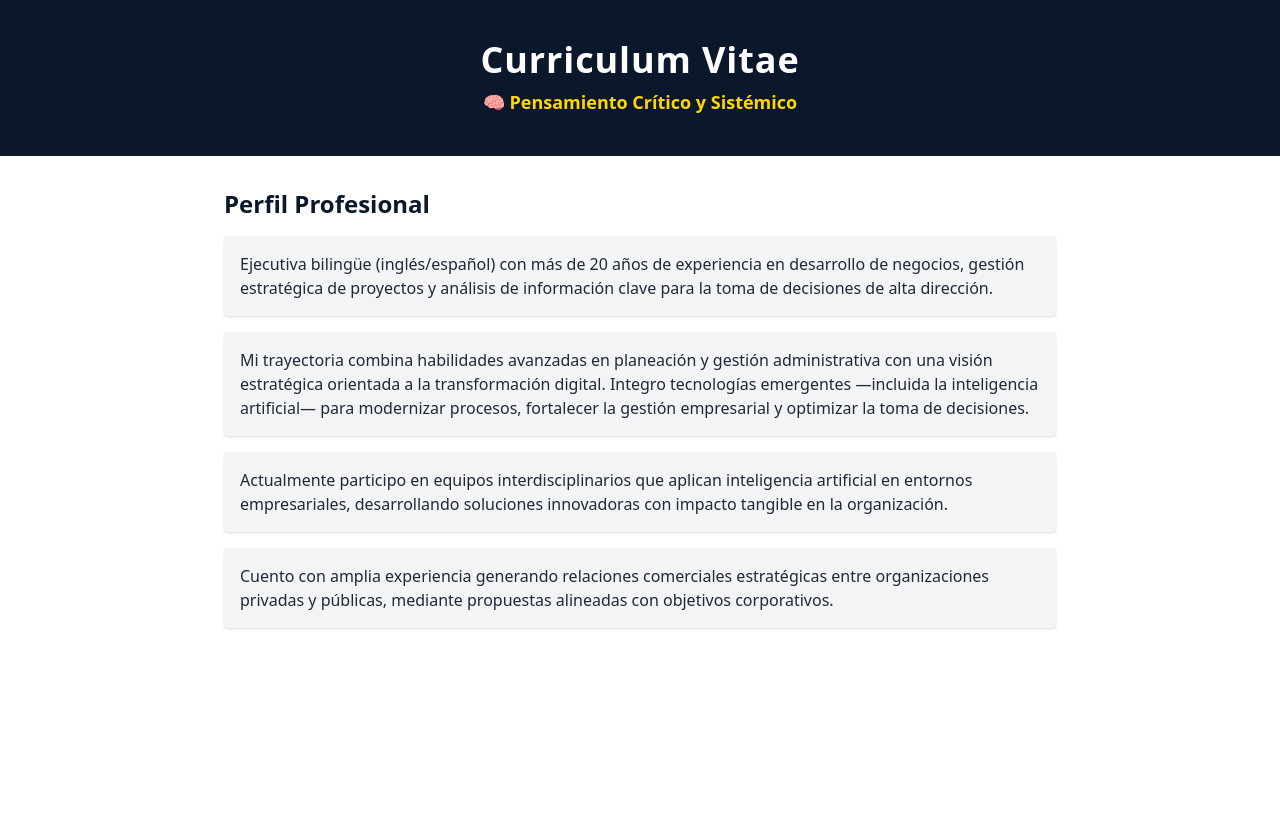
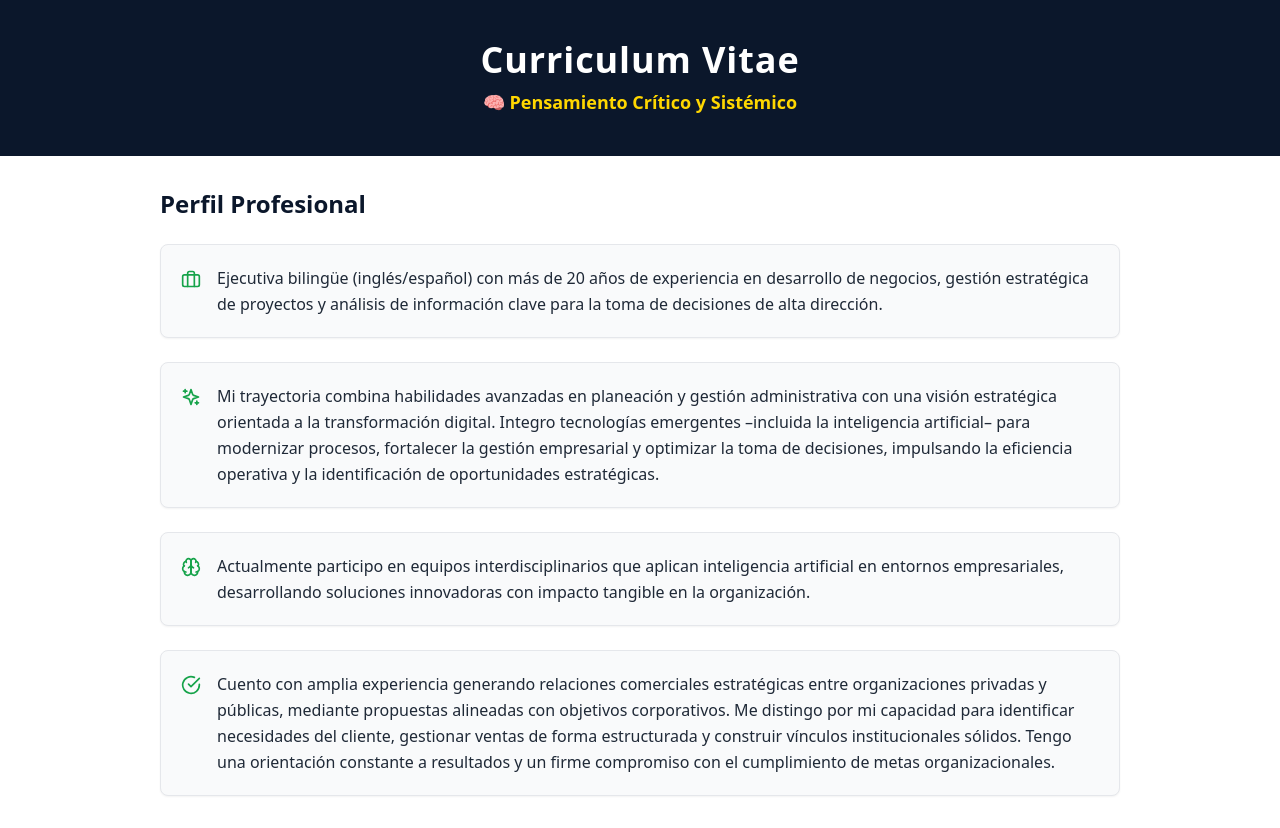
Before and after one commit to Linkred28/CvAreli3, a React (Vite) app: page / in a window 1280 px wide. Before the commit the page ends 800 px from the top, so only its background shows below. Built offline with nearby package versions, Linux system fonts and the light colour scheme.

Commit message:
Updated App.tsx

```diff
--- a/src/App.tsx
+++ b/src/App.tsx
@@ -1,11 +1,31 @@
 import { useEffect, useRef, useState } from 'react';
-import './index.css'; // ✅ Aquí el cambio
+import './index.css';
+import { CheckCircle, Briefcase, Brain, Sparkles } from 'lucide-react';
 
 const carouselItems = [
   { emoji: '📊', label: 'Estrategia Empresarial' },
   { emoji: '📈', label: 'Orientación a Resultados' },
   { emoji: '🧠', label: 'Pensamiento Crítico y Sistémico' },
   { emoji: '⚡', label: 'IA y Tecnología en Evolución' },
+];
+
+const perfilProfesional = [
+  {
+    icon: <Briefcase className="text-green-600 w-5 h-5" />,
+    text: 'Ejecutiva bilingüe (inglés/español) con más de 20 años de experiencia en desarrollo de negocios, gestión estratégica de proyectos y análisis de información clave para la toma de decisiones de alta dirección.',
+  },
+  {
+    icon: <Sparkles className="text-green-600 w-5 h-5" />,
+    text: 'Mi trayectoria combina habilidades avanzadas en planeación y gestión administrativa con una visión estratégica orientada a la transformación digital. Integro tecnologías emergentes –incluida la inteligencia artificial– para modernizar procesos, fortalecer la gestión empresarial y optimizar la toma de decisiones, impulsando la eficiencia operativa y la identificación de oportunidades estratégicas.',
+  },
+  {
+    icon: <Brain className="text-green-600 w-5 h-5" />,
+    text: 'Actualmente participo en equipos interdisciplinarios que aplican inteligencia artificial en entornos empresariales, desarrollando soluciones innovadoras con impacto tangible en la organización.',
+  },
+  {
+    icon: <CheckCircle className="text-green-600 w-5 h-5" />,
+    text: 'Cuento con amplia experiencia generando relaciones comerciales estratégicas entre organizaciones privadas y públicas, mediante propuestas alineadas con objetivos corporativos. Me distingo por mi capacidad para identificar necesidades del cliente, gestionar ventas de forma estructurada y construir vínculos institucionales sólidos. Tengo una orientación constante a resultados y un firme compromiso con el cumplimiento de metas organizacionales.',
+  },
 ];
 
 export default function App() {
@@ -22,9 +42,9 @@ export default function App() {
   }, []);
 
   return (
-    <div className="min-h-screen bg-white text-gray-800 font-sans">
+    <div className="min-h-screen bg-white text-gray-900 font-sans">
       {/* TÍTULO ANIMADO */}
-      <header className="bg-[#0b172b] text-white py-10 text-center relative overflow-hidden">
+      <header className="bg-[#0b172b] text-white py-10 text-center">
         <h1 className="text-4xl font-bold tracking-wide glow-gold">
           Curriculum Vitae
         </h1>
@@ -33,26 +53,21 @@ export default function App() {
         </div>
       </header>
 
-      {/* CONTENIDO DE PRUEBA */}
-      <main className="p-8 max-w-4xl mx-auto">
-        <section className="mb-10">
-          <h2 className="text-2xl font-bold text-[#0b172b] mb-4">
-            Perfil Profesional
-          </h2>
-          <ul className="space-y-4">
-            <li className="bg-gray-100 p-4 rounded shadow">
-              Ejecutiva bilingüe (inglés/español) con más de 20 años de experiencia en desarrollo de negocios, gestión estratégica de proyectos y análisis de información clave para la toma de decisiones de alta dirección.
-            </li>
-            <li className="bg-gray-100 p-4 rounded shadow">
-              Mi trayectoria combina habilidades avanzadas en planeación y gestión administrativa con una visión estratégica orientada a la transformación digital. Integro tecnologías emergentes —incluida la inteligencia artificial— para modernizar procesos, fortalecer la gestión empresarial y optimizar la toma de decisiones.
-            </li>
-            <li className="bg-gray-100 p-4 rounded shadow">
-              Actualmente participo en equipos interdisciplinarios que aplican inteligencia artificial en entornos empresariales, desarrollando soluciones innovadoras con impacto tangible en la organización.
-            </li>
-            <li className="bg-gray-100 p-4 rounded shadow">
-              Cuento con amplia experiencia generando relaciones comerciales estratégicas entre organizaciones privadas y públicas, mediante propuestas alineadas con objetivos corporativos.
-            </li>
-          </ul>
+      {/* PERFIL PROFESIONAL */}
+      <main className="p-8 max-w-5xl mx-auto">
+        <section>
+          <h2 className="text-2xl font-bold text-[#0b172b] mb-6">Perfil Profesional</h2>
+          <div className="space-y-6">
+            {perfilProfesional.map((item, index) => (
+              <div
+                key={index}
+                className="flex items-start bg-gray-50 border border-gray-200 rounded-lg shadow-sm p-5"
+              >
+                <div className="mr-4 mt-1">{item.icon}</div>
+                <p className="text-gray-800 leading-relaxed">{item.text}</p>
+              </div>
+            ))}
+          </div>
         </section>
       </main>
     </div>
```
